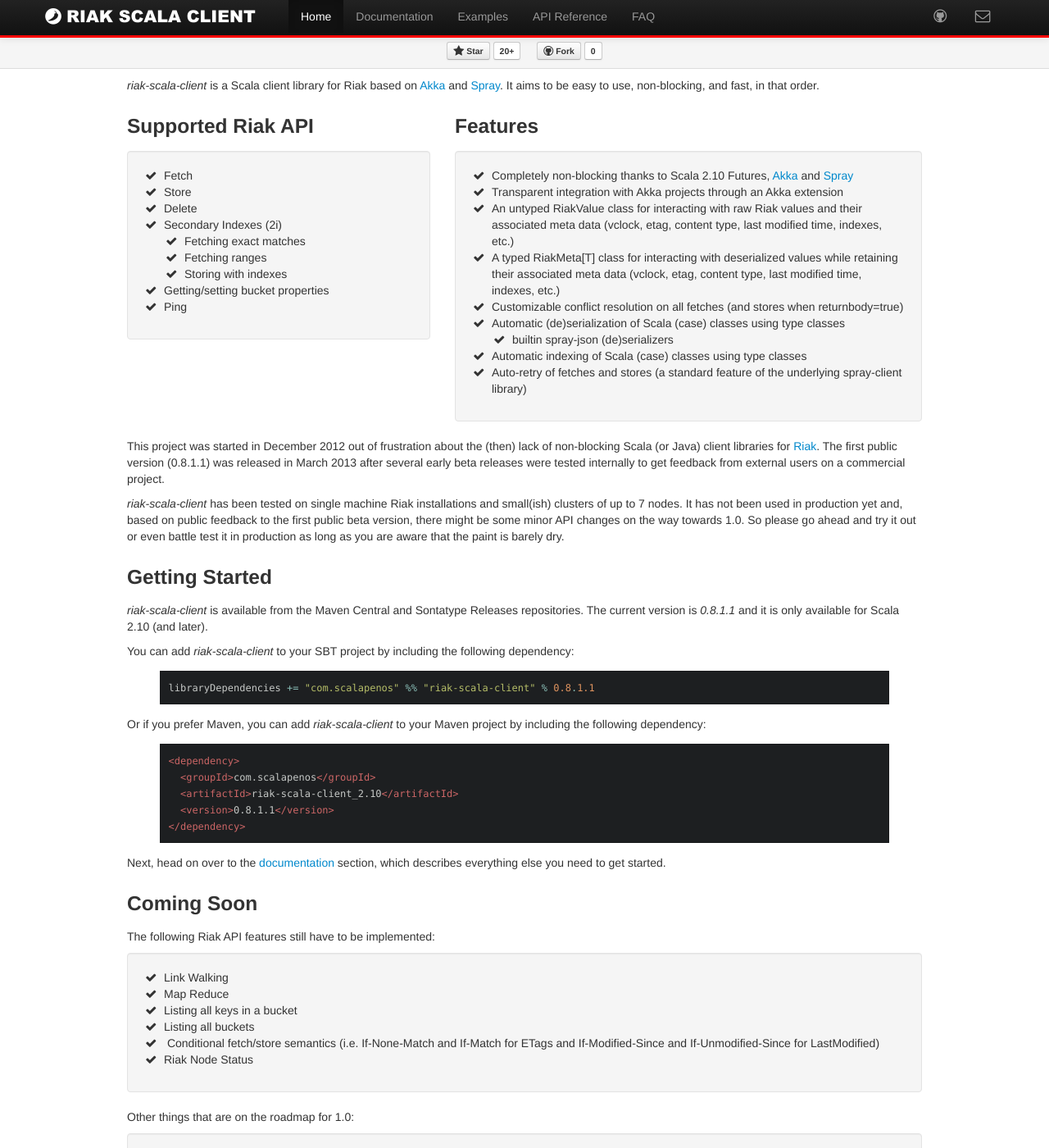
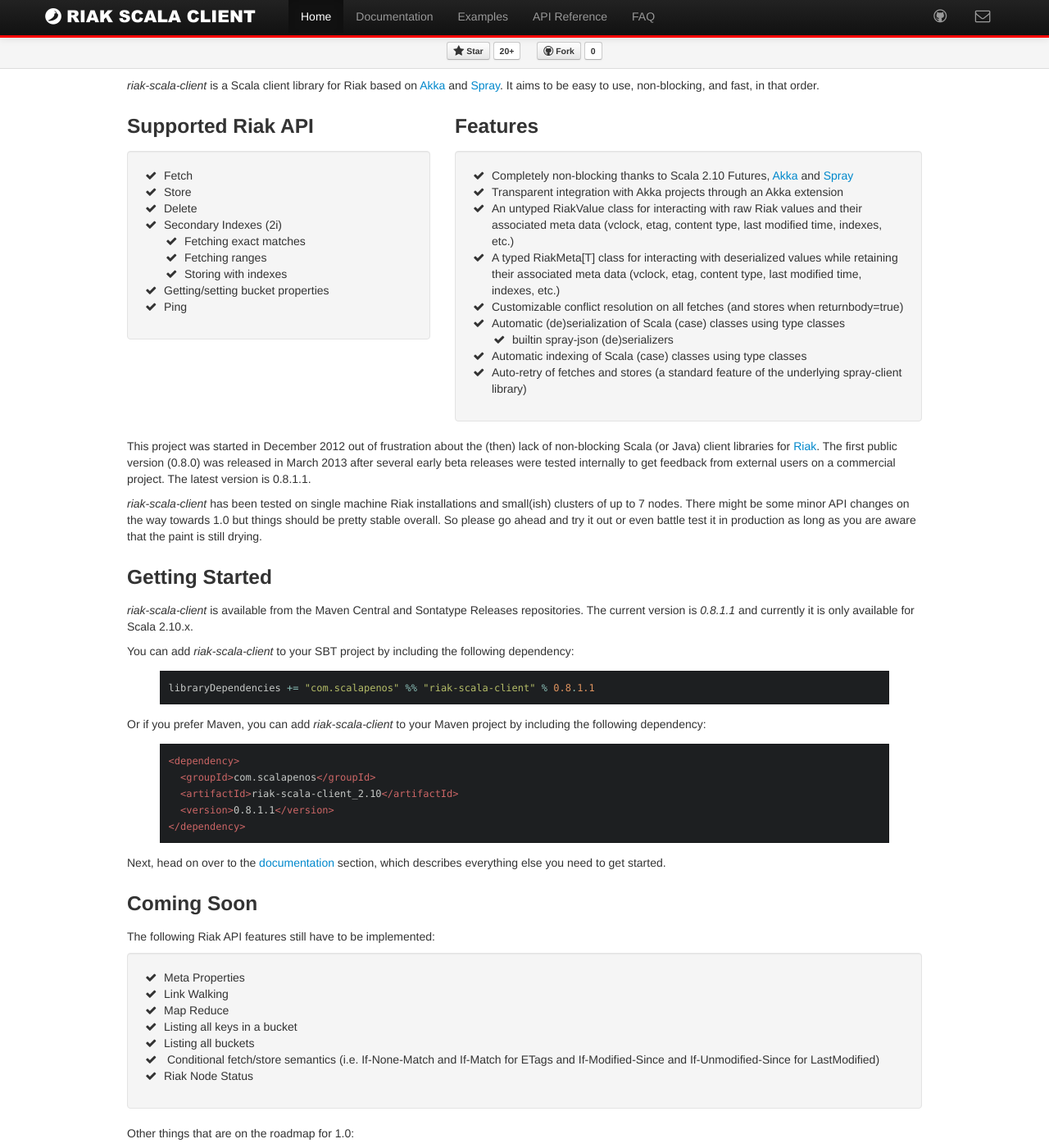
Before and after one commit to agemooij/riak-scala-client, a Jekyll site: the page built from index.html, in a window 1280 px wide and 1400 px high. Shown: the whole window at 82% size. Built offline with Jekyll 4.4.1, drawn with Linux system fonts in a browser that asks for light colours; nearby versions of some CDN libraries.

Commit message:
Updated some info on the index page

```diff
--- a/index.html
+++ b/index.html
@@ -75,14 +75,15 @@
       <p>
         This project was started in December 2012 out of frustration about the (then) lack of non-blocking
         Scala (or Java) client libraries for <a href="http://basho.com/riak/">Riak</a>.
-        The first public version ({{ site.version }}) was released in March 2013 after several early beta
+        The first public version (0.8.0) was released in March 2013 after several early beta
         releases were tested internally to get feedback from external users on a commercial project.
+        The latest version is {{ site.version }}.
       </p>
       <p>
         <em>riak-scala-client</em> has been tested on single machine Riak installations and small(ish) clusters
-        of up to 7 nodes. It has not been used in production yet and, based on public feedback to the first
-        public beta version, there might be some minor API changes on the way towards 1.0. So please go ahead
-        and try it out or even battle test it in production as long as you are aware that the paint is barely dry.
+        of up to 7 nodes. There might be some minor API changes on the way towards 1.0 but things should be
+        pretty stable overall. So please go ahead and try it out or even battle test it in production as long
+        as you are aware that the paint is still drying.
       </p>
     </div>
 
@@ -97,7 +98,7 @@
       <h3>Getting Started</h3>
       <p>
         <em>riak-scala-client</em> is available from the Maven Central and Sontatype Releases repositories.
-        The current version is <em>{{ site.version }}</em> and it is only available for Scala 2.10 (and later).
+        The current version is <em>{{ site.version }}</em> and currently it is only available for Scala 2.10.x.
       </p>
 
       <p>
@@ -141,6 +142,7 @@
       </p>
       <div class="well well-transparent">
         <ul class="icons">
+          <li><i class="icon-ok"></i>Meta Properties</li>
           <li><i class="icon-ok"></i>Link Walking</li>
           <li><i class="icon-ok"></i>Map Reduce</li>
           <li><i class="icon-ok"></i>Listing all keys in a bucket</li>
```
